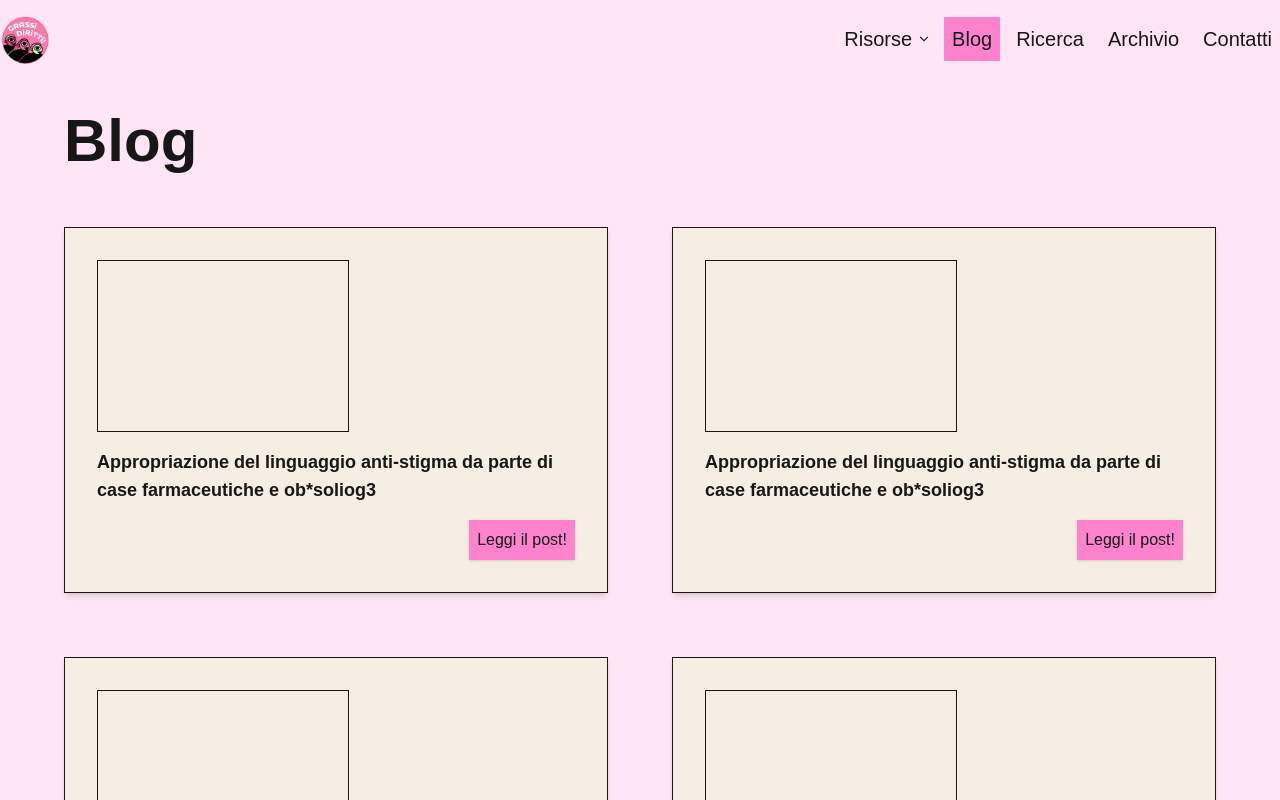
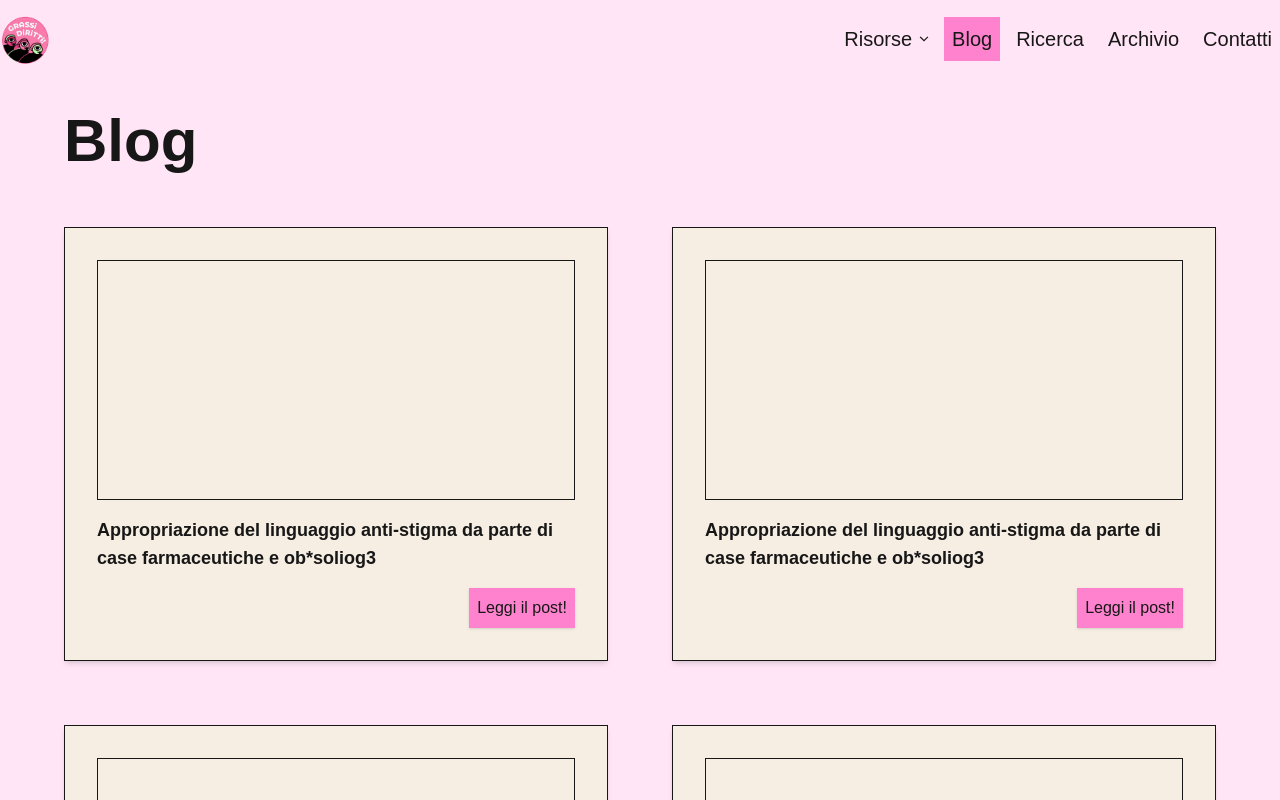
Before and after one commit to clssrx/grassi-diritti-website, a Next.js app: page /blog in a window 1280 px wide. Shown: the top 800 px of the page. Built offline with nearby package versions, Linux system fonts and the light colour scheme.

Commit message:
move folders into (frontend) for separation and layout issues with studio

```diff
--- a/src/app/blog/page.tsx
+++ b/src/app/(frontend)/blog/page.tsx
@@ -67,10 +67,11 @@ type BlogPostProps = {
 
 function BlogPost({ title, slug }: BlogPostProps) {
   return (
-    <div className="border max-w-fit p-8 max-h-fit flex flex-col items-start gap-4 bg-(--color-paper) shadow-md ">
-      <div className="h-43 w-63 border"></div>
-      <h2 className="font-bold text-lg">{title}</h2>
-
+    <div className="border max-w-fit p-8 max-h-fit flex flex-col items-center md:items-start gap-4 bg-(--color-paper) shadow-md ">
+      <div className="flex flex-col w-full gap-4 items-center">
+        <div className="h-60 border w-full"></div>
+        <h2 className="font-bold text-lg">{title}</h2>
+      </div>
       <Link
         href={`/blog/${slug}`}
         className="p-2 bg-(--color-pink-gd) hover:bg-(--color-green-gd) self-end shadow-sm"
--- /dev/null
+++ b/src/app/(frontend)/layout.tsx
@@ -0,0 +1,20 @@
+import Navbar from "@/components/Navbar";
+import Footer from "@/components/Footer";
+
+export default function FrontendLayout({ children }: LayoutProps<"/">) {
+  return (
+    <div>
+      <Navbar />
+
+      <div className="min-h-screen flex flex-col">
+        <div className="flex-1">
+          <div className="max-w-6xl sm:max-w-7xl mx-auto px-6 sm:px-4">
+            {children}
+          </div>
+        </div>
+      </div>
+
+      <Footer />
+    </div>
+  );
+}
--- a/src/app/page.tsx
+++ b/src/app/(frontend)/page.tsx
@@ -24,7 +24,7 @@ const news = [
 
 export default function Home() {
   return (
-    <main className="flex flex-col py-8 sm:py-10 gap-10">
+    <main className="flex flex-col py-8 sm:py-16 gap-10">
       <section className="grid gap-4 sm:gap-8 md:grid-cols-[minmax(0,1fr)_auto] md:max-w-7xl">
         <div>
           <h1 className="line-clamp-2 text-[clamp(3.5rem,16vw,9rem)] font-semibold leading-[0.8] tracking-[-0.065em] ">
@@ -42,7 +42,7 @@ export default function Home() {
             width="300"
             height="300"
             className="h-auto w-full rounded"
-            loading="lazy"
+            loading="eager"
           />
         </div>
       </section>
--- a/src/app/risorse/risorse-per-persone-grasse/page.tsx
+++ b/src/app/(frontend)/risorse/risorse-per-persone-grasse/page.tsx
@@ -91,7 +91,7 @@ export default function RisorsePerPersoneGrassePage() {
       </header>
 
       <section className="flex flex-col gap-6" aria-labelledby="resource-list">
-        <h2 className="text-xl sm:text-2xl font-bold" id="resource-list">
+        <h2 className="text-xl sm:text-3xl font-bold" id="resource-list">
           Lista risorse:
         </h2>
 
--- a/src/app/layout.tsx
+++ b/src/app/layout.tsx
@@ -1,8 +1,6 @@
 import type { Metadata } from "next";
 import { Geist, Geist_Mono } from "next/font/google";
 import "./globals.css";
-import Navbar from "@/components/Navbar";
-import Footer from "@/components/Footer";
 
 const geistSans = Geist({
   variable: "--font-geist-sans",
@@ -25,22 +23,10 @@ export const metadata: Metadata = {
 export default function RootLayout({ children }: LayoutProps<"/">) {
   return (
     <html
-      lang="en"
+      lang="it"
       className={`${geistSans.variable} ${geistMono.variable} h-full antialiased`}
     >
-      <body>
-        <Navbar />
-
-        <div className="min-h-screen flex flex-col">
-          <div className="flex-1">
-            <div className="max-w-6xl sm:max-w-7xl mx-auto px-6 sm:px-4">
-              {children}
-            </div>
-          </div>
-        </div>
-
-        <Footer />
-      </body>
+      <body>{children}</body>
     </html>
   );
 }
```
Also changed, not shown: src/app/(frontend)/archivio/page.tsx (renamed from src/app/archivio/page.tsx), src/app/(frontend)/blog/[slug]/page.tsx (renamed from src/app/blog/[slug]/page.tsx), src/app/(frontend)/contatti/page.tsx (renamed from src/app/contatti/page.tsx), src/app/(frontend)/ricerca/page.tsx (renamed from src/app/ricerca/page.tsx), src/app/(frontend)/risorse/english-resources/page.tsx (renamed from src/app/risorse/english-resources/page.tsx), src/app/(frontend)/risorse/risorse-per-professionisty-della-salute/page.tsx (renamed from src/app/risorse/risorse-per-professionisty-della-salute/page.tsx).
